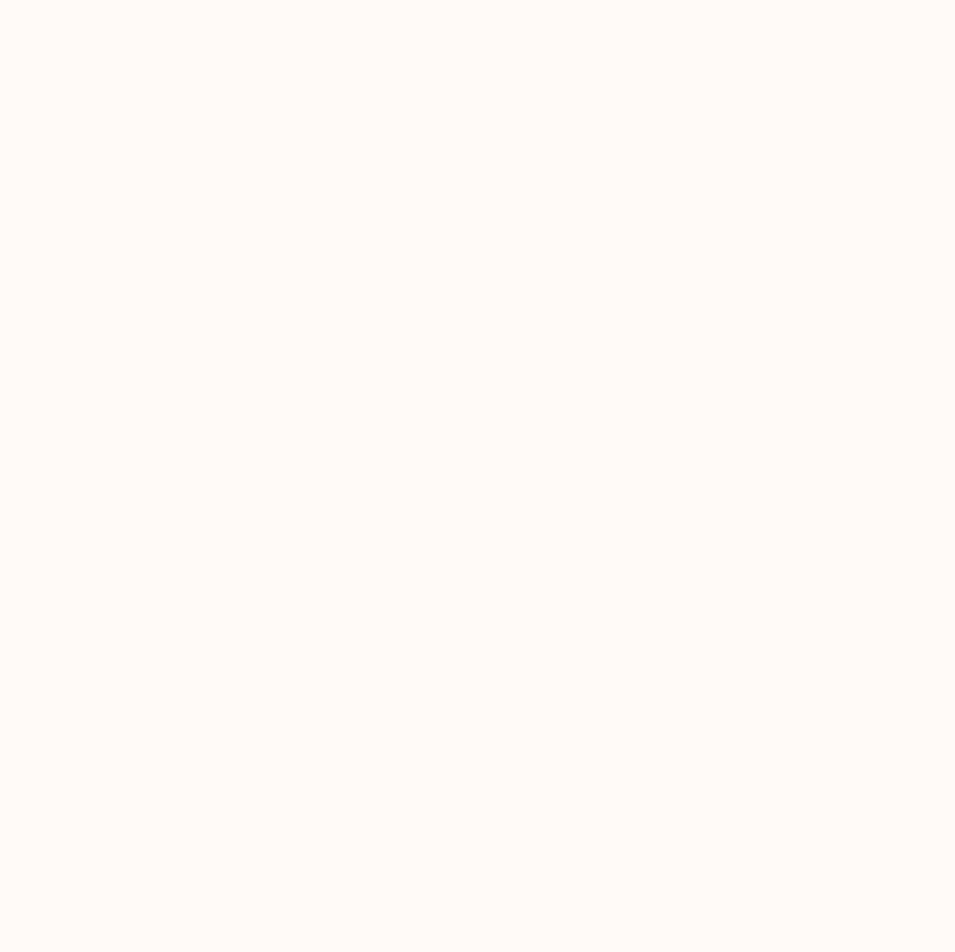
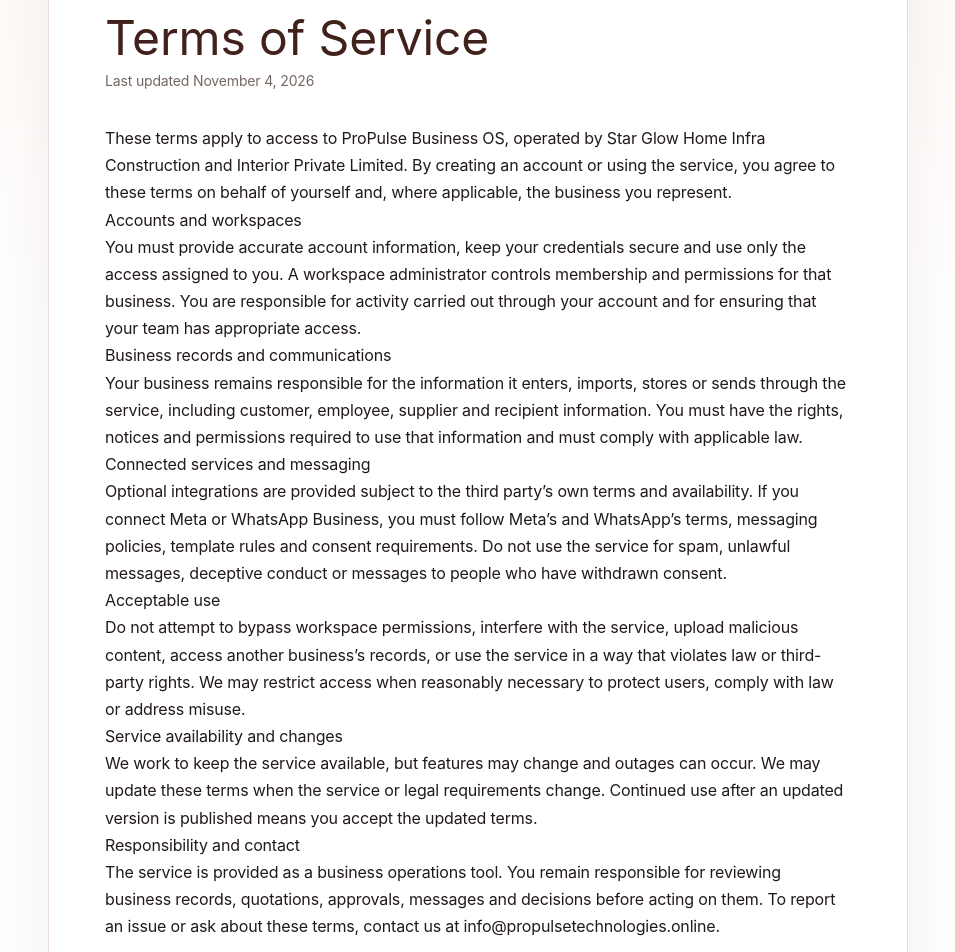
Before and after one commit to rravidce-propulsebussiness/interior-business-os, a Next.js app in the folder apps/business-app/: page /terms-of-service in a window 1280 px wide. Before the commit this address had no page. Shown: the part 160-1112 px from the top of the page, without its empty margins (162-1117 px from the left). Before the commit the page ends 800 px from the top, so only its background shows below. Built offline with nearby package versions, Linux system fonts and the light colour scheme.

Commit message:
feat(meta): add public terms of service page

```diff
--- /dev/null
+++ b/apps/business-app/src/app/terms-of-service/page.tsx
@@ -0,0 +1,81 @@
+import type { Metadata } from 'next';
+import { LegalPage } from '../legal-page';
+
+export const metadata: Metadata = {
+  title: 'Terms of Service | ProPulse Business OS',
+  description: 'Terms for using ProPulse Business OS and its business workspace features.',
+  robots: { index: true, follow: true },
+  alternates: { canonical: 'https://sghomesinterior.in/terms-of-service' },
+};
+
+const updated = 'November 4, 2026';
+
+export default function TermsOfServicePage() {
+  return (
+    <LegalPage title="Terms of Service" updated={updated}>
+      <p>
+        These terms apply to access to ProPulse Business OS, operated by Star
+        Glow Home Infra Construction and Interior Private Limited. By creating
+        an account or using the service, you agree to these terms on behalf of
+        yourself and, where applicable, the business you represent.
+      </p>
+
+      <h2>Accounts and workspaces</h2>
+      <p>
+        You must provide accurate account information, keep your credentials
+        secure and use only the access assigned to you. A workspace
+        administrator controls membership and permissions for that business.
+        You are responsible for activity carried out through your account and
+        for ensuring that your team has appropriate access.
+      </p>
+
+      <h2>Business records and communications</h2>
+      <p>
+        Your business remains responsible for the information it enters,
+        imports, stores or sends through the service, including customer,
+        employee, supplier and recipient information. You must have the rights,
+        notices and permissions required to use that information and must
+        comply with applicable law.
+      </p>
+
+      <h2>Connected services and messaging</h2>
+      <p>
+        Optional integrations are provided subject to the third party’s own
+        terms and availability. If you connect Meta or WhatsApp Business, you
+        must follow Meta’s and WhatsApp’s terms, messaging policies, template
+        rules and consent requirements. Do not use the service for spam,
+        unlawful messages, deceptive conduct or messages to people who have
+        withdrawn consent.
+      </p>
+
+      <h2>Acceptable use</h2>
+      <p>
+        Do not attempt to bypass workspace permissions, interfere with the
+        service, upload malicious content, access another business’s records,
+        or use the service in a way that violates law or third-party rights.
+        We may restrict access when reasonably necessary to protect users,
+        comply with law or address misuse.
+      </p>
+
+      <h2>Service availability and changes</h2>
+      <p>
+        We work to keep the service available, but features may change and
+        outages can occur. We may update these terms when the service or legal
+        requirements change. Continued use after an updated version is
+        published means you accept the updated terms.
+      </p>
+
+      <h2>Responsibility and contact</h2>
+      <p>
+        The service is provided as a business operations tool. You remain
+        responsible for reviewing business records, quotations, approvals,
+        messages and decisions before acting on them. To report an issue or ask
+        about these terms, contact us at{' '}
+        <a href="mailto:info@propulsetechnologies.online">
+          info@propulsetechnologies.online
+        </a>
+        .
+      </p>
+    </LegalPage>
+  );
+}
```
